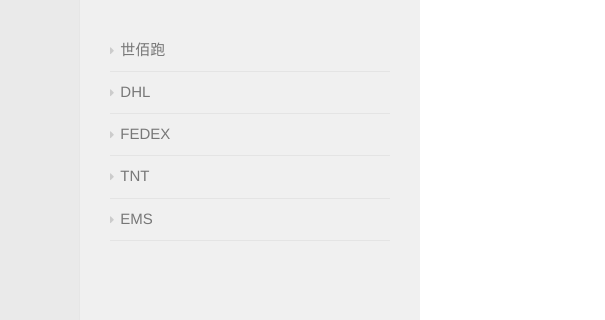
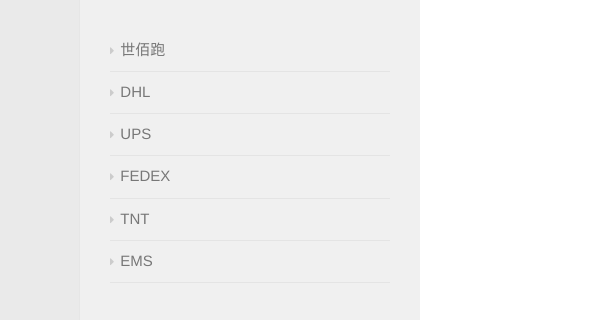
Before and after one commit to Jackpon/pao400, a plain HTML site: page 2010/01/01/商务联系/index.html in a window 1280 px wide. Shown: the part 396-716 px from the top of the page, 0-605 px from the left. Drawn offline with nearby package versions, Linux system fonts and the light colour scheme; a web font is replaced by a local one.

Commit message:
Update index.html

```diff
--- a/2010/01/01/商务联系/index.html
+++ b/2010/01/01/商务联系/index.html
@@ -183,6 +183,10 @@
             <a href="http://www.cn.dhl.com/zh.html">DHL</a>
           </li>
 
+         <li>
+            <a href="http://www.ups.com/">UPS</a>
+          </li>
+
           <li>
             <a href="http://www.fedex.com/cn/">FEDEX</a>
           </li>
```
